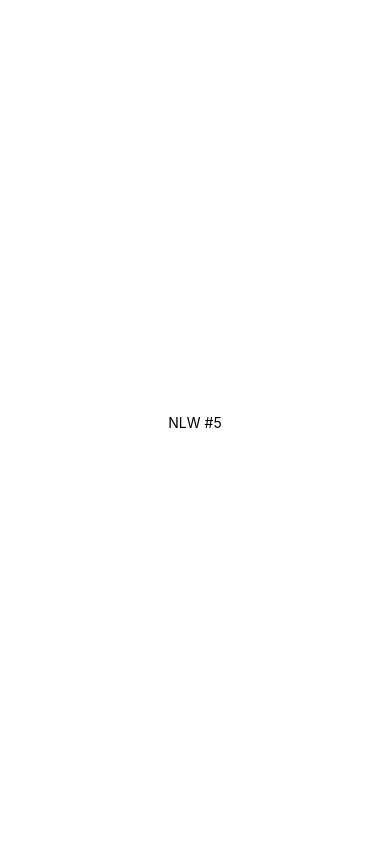
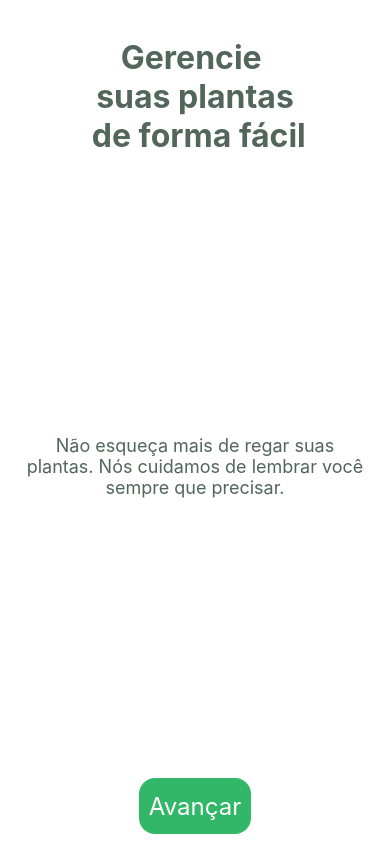
Before and after one commit to jvbs/plantmanager-nlw5, a React Native app: screen / in a window 390 px wide. Built offline with nearby package versions, Linux system fonts and the light colour scheme.

Commit message:
welcome screen created with custom ts types and state/props from react

```diff
--- a/App.tsx
+++ b/App.tsx
@@ -1,12 +1,11 @@
 import React from "react";
 import { Text, View, StyleSheet } from "react-native";
+import { Welcome } from "./src/pages/Welcome";
 
 const App = () => {
   return (
     <>
-      <View style={style.container}>
-        <Text>NLW #5</Text>
-      </View>
+      <Welcome/>
     </>
   );
 };
--- /dev/null
+++ b/src/components/Button.tsx
@@ -0,0 +1,34 @@
+import React from 'react'
+import { StyleSheet, Text, TouchableOpacity, TouchableOpacityProps } from 'react-native'
+import colors from '../../styles/colors'
+
+interface ButtonProps extends TouchableOpacityProps {
+  title: string;
+}
+
+export default function Button({ title, ...rest } : ButtonProps) {
+  return (
+      <TouchableOpacity style={styles.button} activeOpacity={0.7} {...rest}>
+        <Text style={styles.buttonText}>
+          {title}
+        </Text>
+      </TouchableOpacity>
+  )
+}
+
+const styles = StyleSheet.create({
+  button: {
+    backgroundColor: colors.green,
+    justifyContent: 'center',
+    alignItems: 'center',
+    borderRadius: 16,
+    marginBottom: 10,
+    height: 56,
+    // width: 56
+    paddingHorizontal: 10
+  },
+  buttonText: {
+    color: colors.white,
+    fontSize: 24
+  }
+})
--- /dev/null
+++ b/src/pages/Welcome.tsx
@@ -0,0 +1,69 @@
+import React, { useState } from 'react'
+import { SafeAreaView, Text, Image, TouchableOpacity, StyleSheet } from 'react-native'
+import colors from '../../styles/colors'
+
+import wateringImg from '../assets/watering.png'
+import Button from '../components/Button'
+
+export function Welcome() {
+  const [visible, setVisible] = useState(false)
+
+  function handleVisibility(){
+    setVisible(true)
+  }
+
+  return (
+    <SafeAreaView style={styles.container}>
+      <Text style={styles.title}>
+        Gerencie {'\n'} suas plantas {'\n'} de forma fácil
+      </Text>
+      { visible && <Image source={wateringImg} style={styles.image} /> }
+      <Text style={styles.subtitle}>
+        Não esqueça mais de regar suas plantas.
+        Nós cuidamos de lembrar você sempre que precisar.
+      </Text>
+
+      <Button title={"Avançar"} onPress={handleVisibility}/>
+
+    </SafeAreaView>
+  )
+}
+
+const styles = StyleSheet.create({
+  container: {
+    flex:1,
+    alignItems: 'center',
+    justifyContent: 'space-between'
+  },
+  title: {
+    fontSize: 32,
+    fontWeight: 'bold',
+    textAlign: 'center',
+    color: colors.heading,
+    marginTop: 38
+  },
+  subtitle: {
+    textAlign: 'center',
+    fontSize: 18,
+    paddingHorizontal: 20,
+    color: colors.heading
+  },
+  button: {
+    backgroundColor: colors.green,
+    justifyContent: 'center',
+    alignItems: 'center',
+    borderRadius: 16,
+    marginBottom: 10,
+    height: 56,
+    // width: 56
+    paddingHorizontal: 10
+  },
+  image: {
+    width: 292,
+    height: 284
+  },
+  buttonText: {
+    color: colors.white,
+    fontSize: 24
+  }
+})
```
